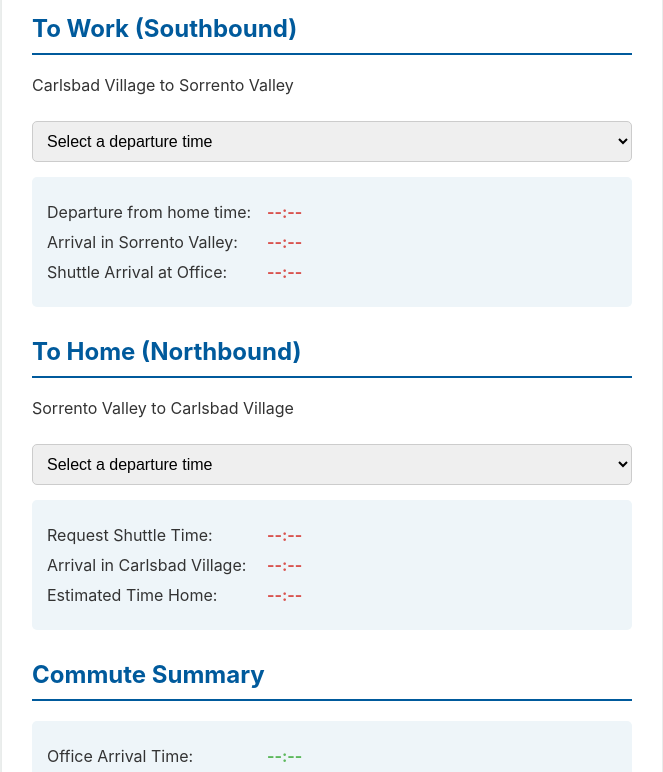
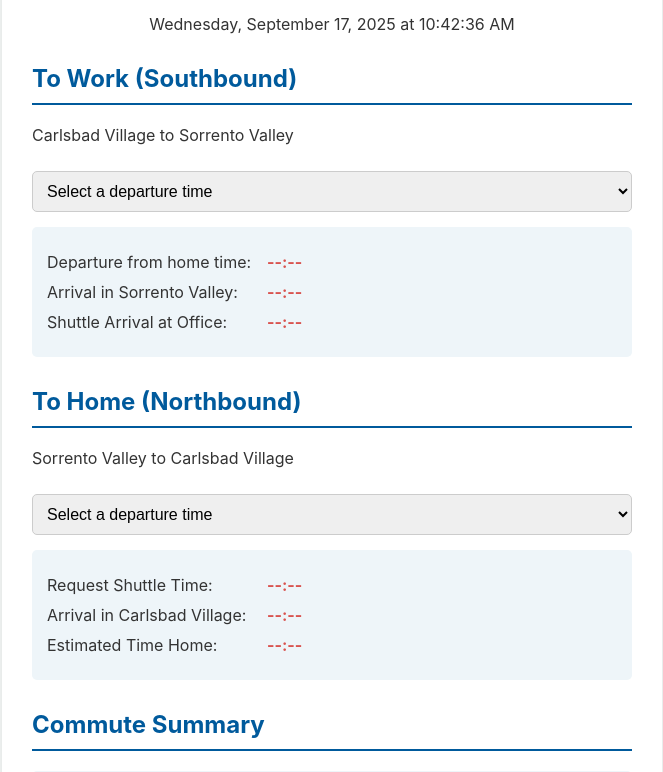
Before and after one commit to gitgiant/train-planner, a plain HTML site: page index.html in a window 1280 px wide. Shown: the part 126-898 px from the top of the page, without its empty margins (308-971 px from the left). Drawn offline with Linux system fonts and the light colour scheme.

Commit message:
added datetime

```diff
--- a/index.html
+++ b/index.html
@@ -9,6 +9,9 @@
 <body>
     <div class="container">
         <h1>Giant Train in the Ass</h1>
+        <div id="datetime-section">
+            <p id="datetime"></p>
+        </div>
 
         <div class="schedule-section">
             <h2>To Work (Southbound)</h2>
--- a/script.js
+++ b/script.js
@@ -178,4 +178,12 @@ document.addEventListener('DOMContentLoaded', () => {
     });
 
     northboundSelect.addEventListener('change', updateNorthboundAndSummaryTimes);
+    function updateDateTime() {
+        const now = new Date();
+        const options = { weekday: 'long', year: 'numeric', month: 'long', day: 'numeric', hour: 'numeric', minute: 'numeric', second: 'numeric' };
+        document.getElementById('datetime').textContent = now.toLocaleDateString('en-US', options);
+    }
+
+    setInterval(updateDateTime, 1000);
+    updateDateTime(); // Initial call
 });
--- a/style.css
+++ b/style.css
@@ -23,6 +23,11 @@ h1 {
     color: #005a9c;
     text-align: center;
     margin-bottom: 30px;
+}
+
+#datetime-section {
+    text-align: center;
+    margin-bottom: 20px;
 }
 
 h2 {
```
